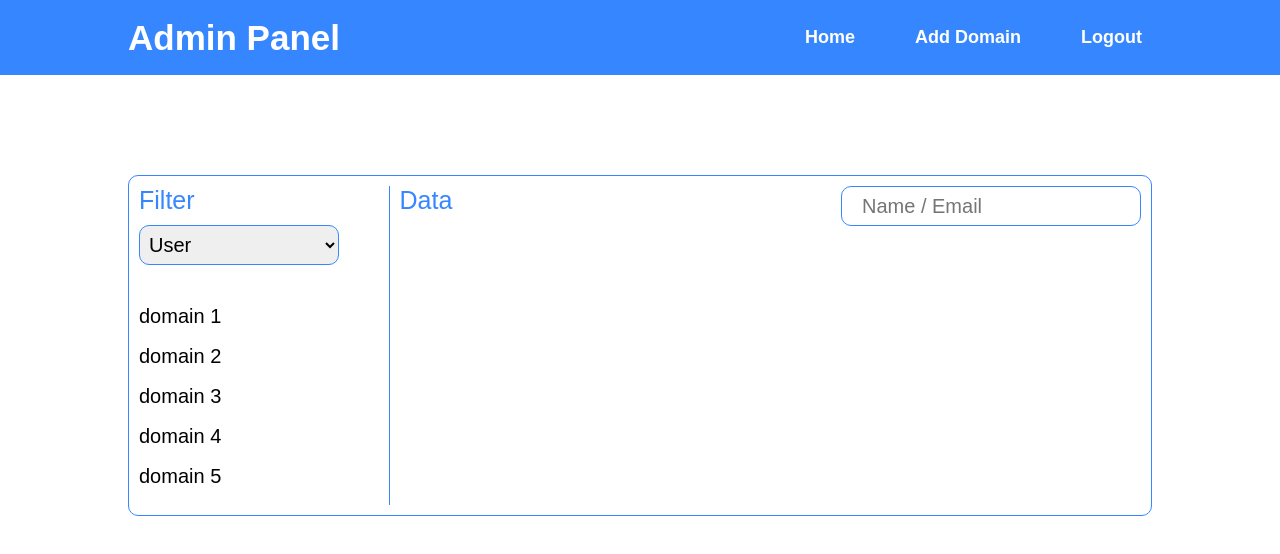
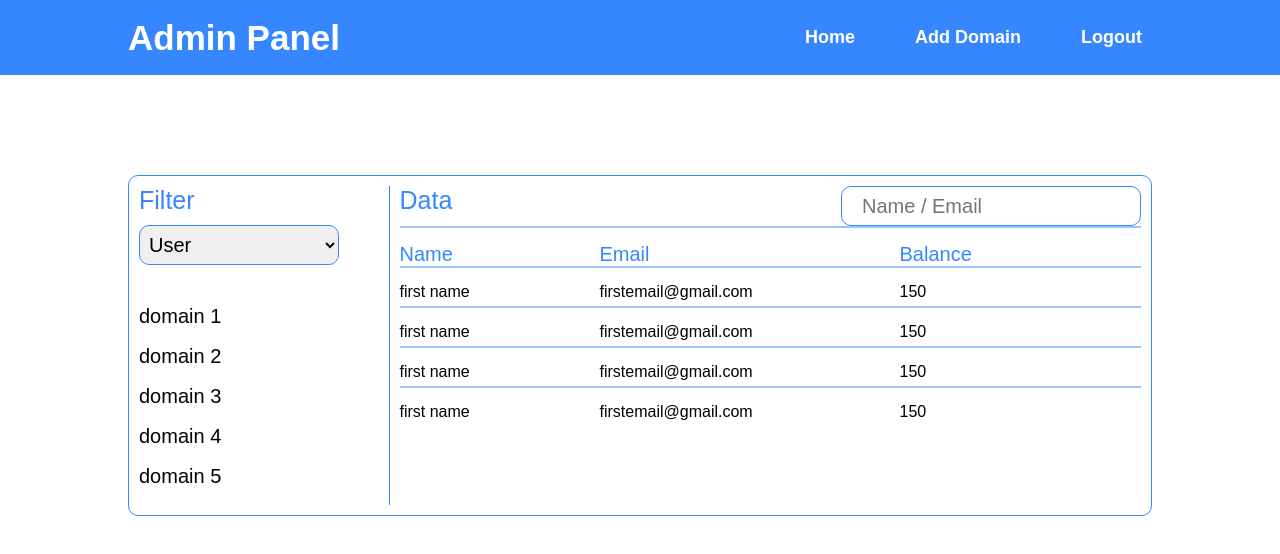
Before and after one commit to mohammad-jaffal/medically-project, a React (Create React App) app in the folder medically-admin/: page /home in a window 1280 px wide. Shown: the top 554 px of the page. Built offline with nearby package versions, Linux system fonts and the light colour scheme.

Commit message:
Frontend: Creating user data component

```diff
--- a/medically-admin/src/App.css
+++ b/medically-admin/src/App.css
@@ -294,14 +294,70 @@
 
 
 
+/*  */
+/*  */
+/* USERDATA STYLE */
+/*  */
+/*  */
 
 
 
+.user-data{
+  width: 100%;
+  /* background-color: aqua; */
+}
 
 
 
+.user-data-item{
+  display: flex;
+  border-top: 2px solid rgba(54, 135, 255,0.5);
+  height: 40px;
+  padding-top: 15px;
+}
+
+.user-data-item>li{
+  list-style-type: none;
+}
+
+/* TITLES */
+
+.name-title{
+  width: 200px;
+  color: rgb(54, 135, 255);
+  font-size: 20px;
+}
+
+.email-title{
+  width: 300px;
+  color: rgb(54, 135, 255);
+  font-size: 20px;
+
+}
+
+.balance-title{
+  width: 50px;
+  color: rgb(54, 135, 255);
+  font-size: 20px;
+
+}
 
 
+
+/* ITEMS */
+
+.name-item{
+  width: 200px;
+}
+
+.email-item{
+  width: 300px;
+
+}
+
+.balance-item{
+  width: 50px;
+}
 
 
 
--- /dev/null
+++ b/medically-admin/src/components/UserData.js
@@ -0,0 +1,39 @@
+
+
+const UserData = ({ user_id, name, email, balance }) => {
+
+
+
+    return (
+        <div className="user-data">
+            <ul className="user-data-item">
+                <li className="name-title">Name</li>
+                <li className="email-title">Email</li>
+                <li className="balance-title">Balance</li>
+            </ul>
+            <ul className="user-data-item">
+                <li className="name-item">{name}</li>
+                <li className="email-item">{email}</li>
+                <li className="balance-item">{balance}</li>
+            </ul>
+            <ul className="user-data-item">
+                <li className="name-item">{name}</li>
+                <li className="email-item">{email}</li>
+                <li className="balance-item">{balance}</li>
+            </ul>
+            <ul className="user-data-item">
+                <li className="name-item">{name}</li>
+                <li className="email-item">{email}</li>
+                <li className="balance-item">{balance}</li>
+            </ul>
+            <ul className="user-data-item">
+                <li className="name-item">{name}</li>
+                <li className="email-item">{email}</li>
+                <li className="balance-item">{balance}</li>
+            </ul>
+        </div>
+    );
+
+}
+
+export default UserData;
--- a/medically-admin/src/pages/home.js
+++ b/medically-admin/src/pages/home.js
@@ -1,4 +1,5 @@
 import Navbar from "../components/NavBar";
+import UserData from "../components/UserData";
 
 const Home = () => {
     return (
@@ -24,6 +25,7 @@
                         <p className="block-title">Data</p>
                         <input type="text" className="search-input" placeholder="Name / Email" />
                     </div>
+                    <UserData name={'first name'} email={'firstemail@gmail.com'} balance={'150'}/>
 
                 </div>
             </div>
```
